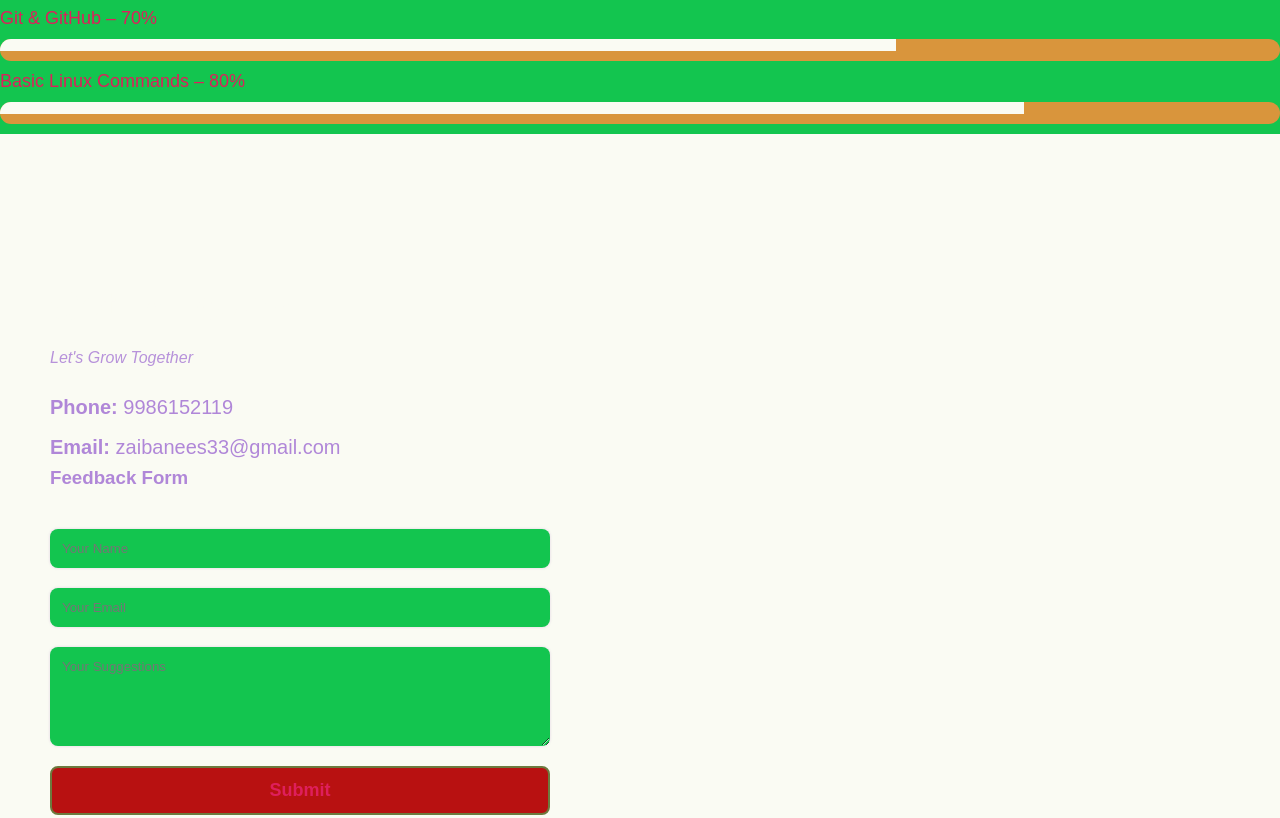
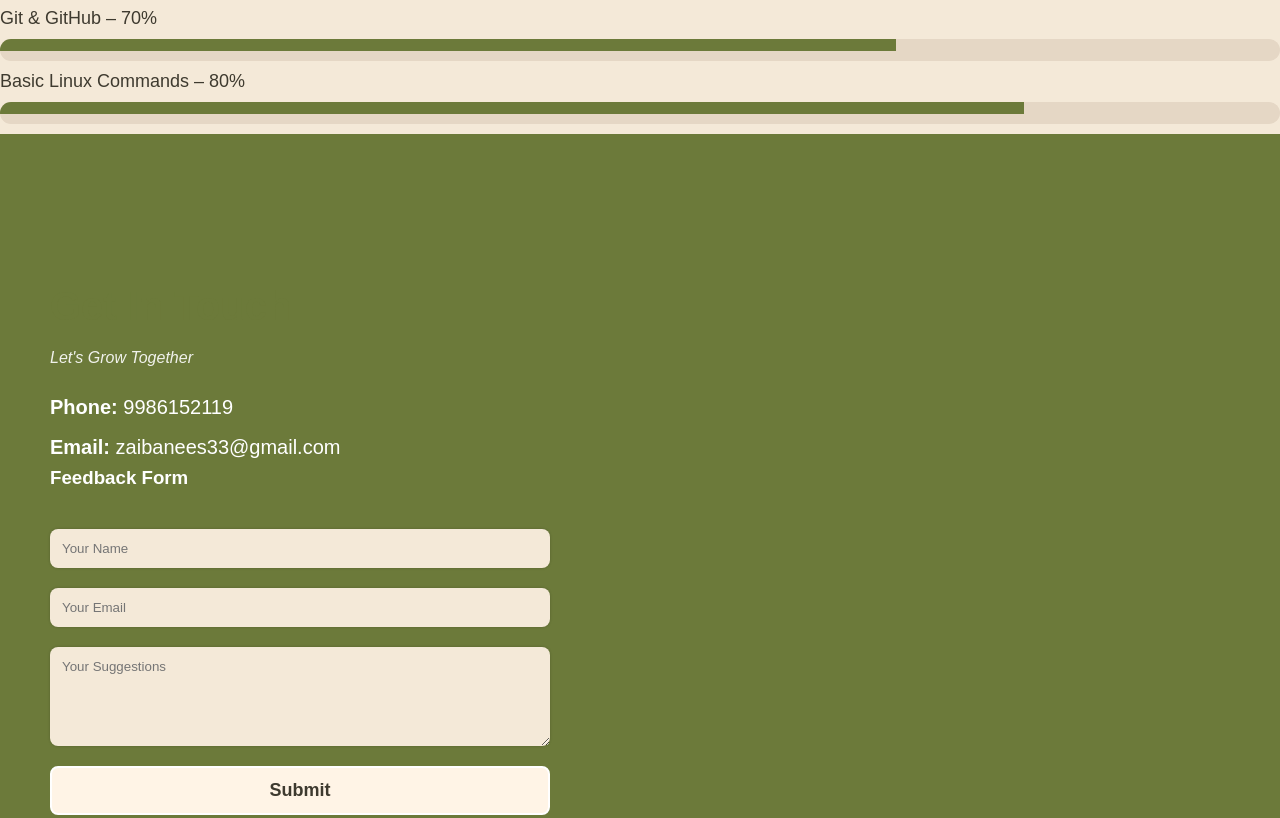
Before and after one commit to zaibanees33-source/zaiba-backend, a website: page index.html in a window 1280 px wide. Shown: the part 1580-2398 px from the top of the page. Drawn offline with Linux system fonts and the light colour scheme.

Commit message:
Update style.css

```diff
--- a/style.css
+++ b/style.css
@@ -7,12 +7,13 @@
 
 /* New Colors */
 :root {
-    --olive: #fafbf3;
-    --cream: #13c54f;
-    --text-dark: #de1f5c;
-    --soft-beige: #b81111;
-    --light-olive: #b4397b;
+    --olive: #6C7A3A;
+    --cream: #F4E9D8;
+    --text-dark: #3E3A2F;
+    --soft-beige: #FFF4E6;
+    --light-olive: #8A9954;
 }
+
 body {
     background: var(--cream);
     color: var(--text-dark);
@@ -26,7 +27,7 @@ nav {
     padding: 20px 50px;
     font-size: 18px;
     background: var(--olive);
-    color: rgb(161, 21, 45);
+    color: white;
     position: fixed;
     width: 100%;
     top: 0;
@@ -40,7 +41,7 @@ nav ul {
 }
 
 nav ul li a {
-    color: rgb(90, 25, 195);
+    color: white;
     text-decoration: none;
     font-weight: 500;
     transition: 0.3s;
@@ -103,7 +104,7 @@ h2 {
 
 .progress-bar {
     width: 100%;
-    background: #d9953c;
+    background: #E5D7C5;
     border-radius: 20px;
     overflow: hidden;
     margin-bottom: 20px;
@@ -132,7 +133,7 @@ h2 {
 #contact {
     padding: 120px 50px;
     background: var(--olive);
-    color: rgb(176, 135, 216);
+    color: white;
 }
 
 .tagline {
@@ -162,7 +163,7 @@ input, textarea {
     outline: none;
     background: var(--cream);
     color: var(--text-dark);
-    box-shadow: 0px 0px 3px rgba(136, 56, 173, 0.2);
+    box-shadow: 0px 0px 3px rgba(0,0,0,0.2);
 }
 
 button {
@@ -171,7 +172,7 @@ button {
     border: none;
     border-radius: 8px;
     background: var(--soft-beige);
-    border: 2px solid rgb(108, 122, 62);
+    border: 2px solid white;
     color: var(--text-dark);
     cursor: pointer;
     transition: 0.3s;
@@ -179,9 +180,10 @@ button {
 }
 
 button:hover {
-    background: rgb(35, 7, 196);
+    background: white;
     color: var(--olive);
 }
+
 /* Footer */
 .footer {
     text-align: center;
```
